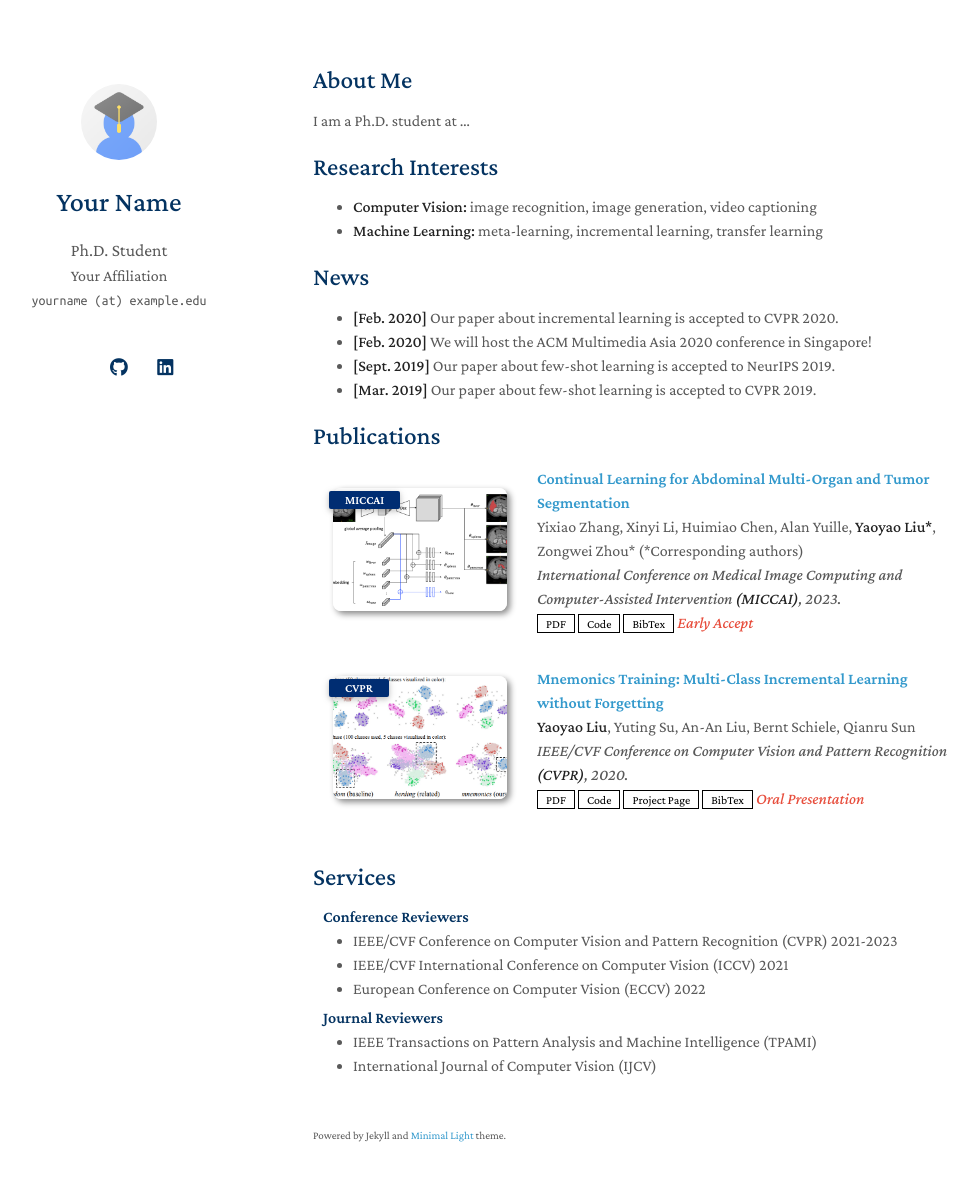
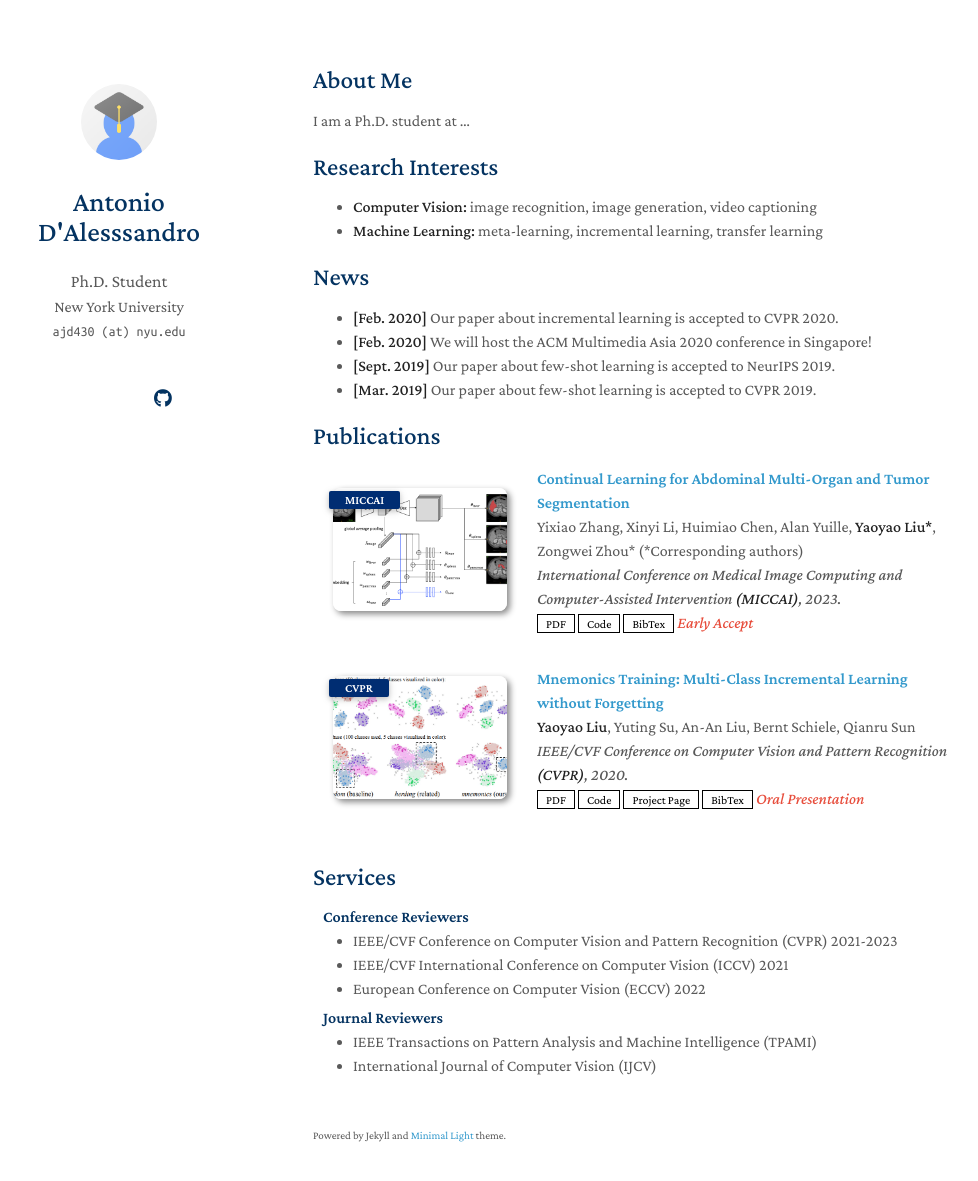
Before and after one commit to antoniod5836/antoniod5836.github.io, a Jekyll site: the page built from index.md, in a window 1280 px wide and 1216 px high. Shown: the top 1181 px of the window, without its empty margins (157-1135 px from the left). Built offline with Jekyll 4.4.1, drawn with Linux system fonts in a browser that asks for light colours; a style sheet for code colours, icons or effects is not loaded; our own code applies the rules of GitHub Pages for plain Markdown files.

Commit message:
Update _config.yml

```diff
--- a/_config.yml
+++ b/_config.yml
@@ -1,22 +1,22 @@
 # Basic Information
-title: Your Name
+title: Antonio D'Alesssandro
 position: Ph.D. Student
-affiliation: Your Affiliation
-email: yourname (at) example.edu
+affiliation: New York University
+email: ajd430 (at) nyu.edu
 
 # Search Engine Optimization (SEO)
 # The following information is used to improve the website traffic from search engines, e.g., Google.
-keywords: minimal light
-description: The Minimal Light is a simple and elegant jekyll theme for academic personal homepage.
-canonical: https://minimal-light-theme.yliu.me/
+# keywords: minimal light
+# description: The Minimal Light is a simple and elegant jekyll theme for academic personal homepage.
+# canonical: https://minimal-light-theme.yliu.me/
 
 # Links
 # If you don't need one of them, you may delete the corresponding line.
 google_scholar: https://scholar.google.com/
 cv_link: assets/files/curriculum_vitae.pdf
 github_link: https://github.com/
-linkedin: https://www.linkedin.com/
-twitter: https://twitter.com/
+# linkedin: https://www.linkedin.com/
+# twitter: https://twitter.com/
 
 # Images (e.g., your profile picture and your website's favicon)
 # "favicon" and "favicon_dark" are used for the light and dark modes, respectively.
@@ -38,7 +38,7 @@ font: "Serif" # or "Sans Serif"
 
 # Google Analytics ID
 # Please remove this if you don't use Google Analytics
-google_analytics: UA-111540567-4
+# google_analytics: UA-111540567-4
 
 # Use this project as a remote theme for GitHub Pages
 # See the guide here: https://docs.github.com/en/pages/setting-up-a-github-pages-site-with-jekyll/adding-a-theme-to-your-github-pages-site-using-jekyll
```
